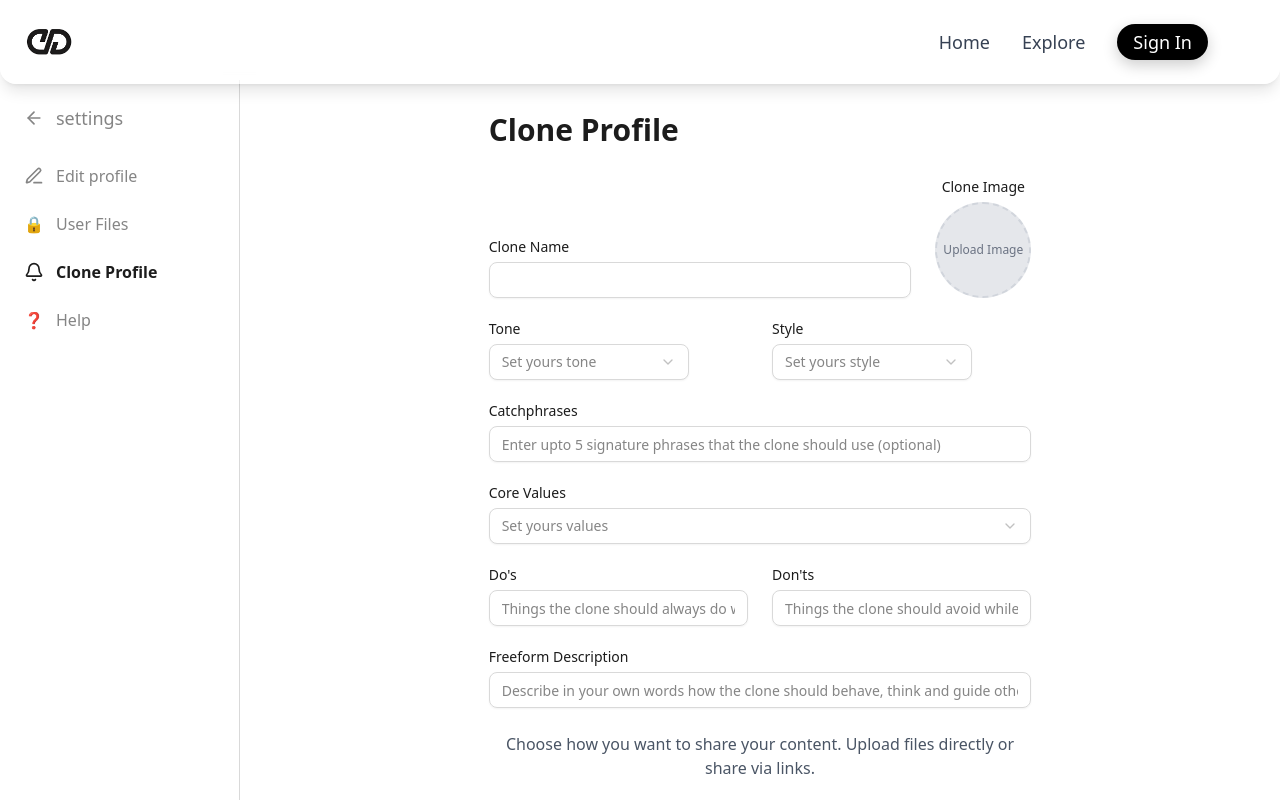
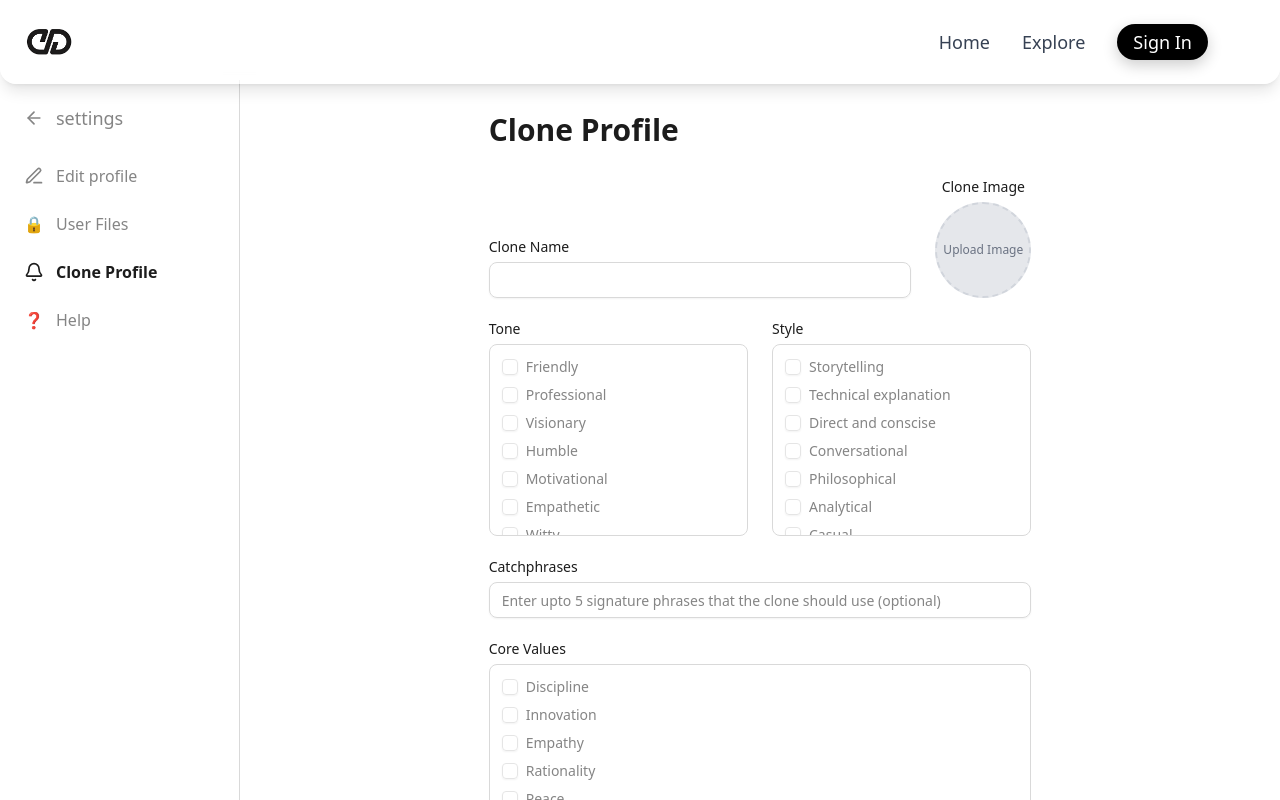
Before and after one commit to kumar1397/DigiClone-AI, a Next.js app: page /settings in a window 1280 px wide. Both pictures are taken after a click on the element "Clone Profile". Shown: the top 800 px of the page. Built offline with nearby package versions, Linux system fonts and the light colour scheme.

Commit message:
user with clone

```diff
--- a/app/(auth)/login/page.tsx
+++ b/app/(auth)/login/page.tsx
@@ -30,12 +30,9 @@ export default function LoginPage() {
       });
 
       const data = await response.json();
-      console.log("Login response data:", data);
 
       if (response.ok) {
         const { user, token } = data;
-        console.log("User object from login:", user);
-        console.log("User ID to be stored:", user?._id);
         localStorage.setItem("user", JSON.stringify(user));
         localStorage.setItem("userId", user._id); // ✅ so it's easy to use
         localStorage.setItem("token", token);
--- a/app/(root)/settings/page.tsx
+++ b/app/(root)/settings/page.tsx
@@ -1,24 +1,44 @@
 "use client"
 import { ArrowLeft, Bell} from "lucide-react"
 import { PenLine } from 'lucide-react';
-import { useState } from 'react';
+import { useState, useEffect } from 'react';
 import Profile from "@/components/profile"
 // import UploadOptions from "@/components/upload"
 import UserFiles from "@/components/display";
 import CloneProfileForm from "@/components/clone";
+
 export default function Settings() {
   const [activeSection, setActiveSection] = useState('profile');
+  const [userId, setUserId] = useState<string | null>(null);
+
+  useEffect(() => {
+    // Fetch user ID from localStorage
+    const storedUserId = localStorage.getItem('userId');
+    console.log("Stored user ID:", storedUserId);
+    console.log("Stored user ID type:", typeof storedUserId);
+    if (storedUserId) {
+      setUserId(storedUserId);
+      console.log("Setting userId to:", storedUserId);
+    } else {
+      console.log("No userId found in localStorage");
+    }
+  }, []);
+
+  // Add effect to log userId changes
+  useEffect(() => {
+    console.log("Settings page userId changed to:", userId);
+  }, [userId]);
 
   const renderContent = () => {
     switch (activeSection) {
       case 'profile':
-        return <Profile />;
+        return <Profile userId={userId} />;
       case 'clone':
         return <CloneProfileForm />;
       case 'files':
         return <UserFiles />;
       default:
-        return <Profile />;
+        return <Profile userId={userId} />;
     }
   };
 
@@ -80,7 +100,7 @@ export default function Settings() {
       </div>
 
       {/* Main Content */}
-      <div className="flex-1 flex justify-center items-center">
+      <div className="flex-1 flex justify-center">
         <div className="w-7/12">
           {renderContent()}
         </div>
--- a/components/clone.tsx
+++ b/components/clone.tsx
@@ -1,14 +1,8 @@
 import { Input } from "@/components/ui/input";
 import { Label } from "@/components/ui/label";
-import {
-  DropdownMenu,
-  DropdownMenuContent,
-  DropdownMenuItem,
-  DropdownMenuTrigger,
-} from "@/components/ui/dropdown-menu";
+import { Checkbox } from "@/components/ui/checkbox";
 import { useRef } from "react";
 import Image from "next/image";
-import { ChevronDown } from "lucide-react";
 import { useState, useCallback } from "react";
 import { Button } from "@/components/ui/button";
 import {
@@ -32,9 +26,9 @@ interface UploadedFile {
 export default function CloneProfileForm() {
   const [cloneImage, setCloneImage] = useState<File | null>(null);
   const [cloneImagePreview, setCloneImagePreview] = useState<string | null>(null);
-  const [selectedTone, setSelectedTone] = useState("Set yours tone");
-  const [selectedStyle, setSelectedStyle] = useState("Set yours style");
-  const [selectedValues, setSelectedValues] = useState("Set yours values");
+  const [selectedTones, setSelectedTones] = useState<string[]>([]);
+  const [selectedStyles, setSelectedStyles] = useState<string[]>([]);
+  const [selectedValues, setSelectedValues] = useState<string[]>([]);
 
   // Form data state
   const [formData, setFormData] = useState({
@@ -57,6 +51,31 @@ export default function CloneProfileForm() {
       ...prev,
       [field]: value
     }));
+  };
+
+  // Handle checkbox selections
+  const handleToneChange = (tone: string, checked: boolean) => {
+    if (checked) {
+      setSelectedTones(prev => [...prev, tone]);
+    } else {
+      setSelectedTones(prev => prev.filter(t => t !== tone));
+    }
+  };
+
+  const handleStyleChange = (style: string, checked: boolean) => {
+    if (checked) {
+      setSelectedStyles(prev => [...prev, style]);
+    } else {
+      setSelectedStyles(prev => prev.filter(s => s !== style));
+    }
+  };
+
+  const handleValuesChange = (value: string, checked: boolean) => {
+    if (checked) {
+      setSelectedValues(prev => [...prev, value]);
+    } else {
+      setSelectedValues(prev => prev.filter(v => v !== value));
+    }
   };
 
   // Reset form data
@@ -122,13 +141,15 @@ export default function CloneProfileForm() {
       const submitFormData = new FormData();
       const { cloneName, catchphrases, dos, donts, description } = formData;
       const token = localStorage.getItem("token");
+      const userId = localStorage.getItem("userId");
       const validLinks = links.filter((link) => link.value.trim() !== "");
 
       const hasRequiredData = cloneName &&
-        selectedTone !== "Set yours tone" &&
-        selectedStyle !== "Set yours style" &&
-        selectedValues !== "Set yours values" &&
-        token;
+        selectedTones.length > 0 &&
+        selectedStyles.length > 0 &&
+        selectedValues.length > 0 &&
+        token &&
+        userId;
 
       if (!hasRequiredData) {
         alert("Please fill in all required fields (Clone Name, Tone, Style, Values)");
@@ -137,15 +158,16 @@ export default function CloneProfileForm() {
 
       // Add form fields to FormData
       submitFormData.append('cloneName', cloneName);
-      submitFormData.append('tone', selectedTone);
-      submitFormData.append('style', selectedStyle);
-      submitFormData.append('values', selectedValues);
+      submitFormData.append('tone', selectedTones.join(', '));
+      submitFormData.append('style', selectedStyles.join(', '));
+      submitFormData.append('values', selectedValues.join(', '));
       submitFormData.append('catchphrases', catchphrases);
       submitFormData.append('dos', dos);
       submitFormData.append('donts', donts);
       submitFormData.append('description', description);
 
-      // Add userId to FormData as well
+      // Add userId to FormData
+      submitFormData.append('userId', userId);
 
       // Add clone image if exists
       if (cloneImage) {
@@ -167,6 +189,17 @@ export default function CloneProfileForm() {
       }
 
       const url = `${process.env.NEXT_PUBLIC_DATA_BACKEND_URL}/clone/create`;
+
+      // Debug logging to see what's being sent
+      console.log('Selected Tones:', selectedTones);
+      console.log('Selected Styles:', selectedStyles);
+      console.log('Selected Values:', selectedValues);
+      console.log('Form Data:', formData);
+
+      // Log FormData contents
+      // for (let [key, value] of submitFormData.entries()) {
+      //   console.log(`${key}:`, value);
+      // }
 
       if (!process.env.NEXT_PUBLIC_DATA_BACKEND_URL) {
         alert("Backend URL not configured. Please check your environment variables.");
@@ -323,27 +356,23 @@ export default function CloneProfileForm() {
               >
                 Tone
               </Label>
-              <DropdownMenu>
-                <DropdownMenuTrigger asChild>
-                  <Button
-                    variant="outline"
-                    className="w-[200px] justify-between border-[#d9d9d9] text-[#858585]"
-                  >
-                    {selectedTone}
-                    <ChevronDown className="h-4 w-4 opacity-50" />
-                  </Button>
-                </DropdownMenuTrigger>
-                <DropdownMenuContent className="w-[200px]">
-                  {toneOptions.map((tone) => (
-                    <DropdownMenuItem
-                      key={tone}
-                      onClick={() => setSelectedTone(tone)}
+              <div className="grid grid-cols-1 gap-2 max-h-48 overflow-y-auto border border-[#d9d9d9] rounded-md p-3">
+                {toneOptions.map((tone) => (
+                  <div key={tone} className="flex items-center space-x-2">
+                    <Checkbox
+                      id={`tone-${tone}`}
+                      checked={selectedTones.includes(tone)}
+                      onCheckedChange={(checked) => handleToneChange(tone, checked as boolean)}
+                    />
+                    <Label
+                      htmlFor={`tone-${tone}`}
+                      className="text-sm text-[#858585] cursor-pointer"
                     >
                       {tone.charAt(0).toUpperCase() + tone.slice(1)}
-                    </DropdownMenuItem>
-                  ))}
-                </DropdownMenuContent>
-              </DropdownMenu>
+                    </Label>
+                  </div>
+                ))}
+              </div>
             </div>
 
             <div>
@@ -353,27 +382,23 @@ export default function CloneProfileForm() {
               >
                 Style
               </Label>
-              <DropdownMenu>
-                <DropdownMenuTrigger asChild>
-                  <Button
-                    variant="outline"
-                    className="w-[200px] justify-between border-[#d9d9d9] text-[#858585]"
-                  >
-                    {selectedStyle}
-                    <ChevronDown className="h-4 w-4 opacity-50" />
-                  </Button>
-                </DropdownMenuTrigger>
-                <DropdownMenuContent className="w-[200px]">
-                  {styleOptions.map((style) => (
-                    <DropdownMenuItem
-                      key={style}
-                      onClick={() => setSelectedStyle(style)}
+              <div className="grid grid-cols-1 gap-2 max-h-48 overflow-y-auto border border-[#d9d9d9] rounded-md p-3">
+                {styleOptions.map((style) => (
+                  <div key={style} className="flex items-center space-x-2">
+                    <Checkbox
+                      id={`style-${style}`}
+                      checked={selectedStyles.includes(style)}
+                      onCheckedChange={(checked) => handleStyleChange(style, checked as boolean)}
+                    />
+                    <Label
+                      htmlFor={`style-${style}`}
+                      className="text-sm text-[#858585] cursor-pointer"
                     >
                       {style.charAt(0).toUpperCase() + style.slice(1)}
-                    </DropdownMenuItem>
-                  ))}
-                </DropdownMenuContent>
-              </DropdownMenu>
+                    </Label>
+                  </div>
+                ))}
+              </div>
             </div>
           </div>
 
@@ -399,27 +424,23 @@ export default function CloneProfileForm() {
             >
               Core Values
             </Label>
-            <DropdownMenu>
-              <DropdownMenuTrigger asChild>
-                <Button
-                  variant="outline"
-                  className="w-full justify-between border-[#d9d9d9] text-[#858585]"
-                >
-                  {selectedValues}
-                  <ChevronDown className="h-4 w-4 opacity-50" />
-                </Button>
-              </DropdownMenuTrigger>
-              <DropdownMenuContent className="w-full">
-                {valuesOptions.map((values) => (
-                  <DropdownMenuItem
-                    key={values}
-                    onClick={() => setSelectedValues(values)}
+            <div className="grid grid-cols-1 gap-2 max-h-48 overflow-y-auto border border-[#d9d9d9] rounded-md p-3">
+              {valuesOptions.map((value) => (
+                <div key={value} className="flex items-center space-x-2">
+                  <Checkbox
+                    id={`value-${value}`}
+                    checked={selectedValues.includes(value)}
+                    onCheckedChange={(checked) => handleValuesChange(value, checked as boolean)}
+                  />
+                  <Label
+                    htmlFor={`value-${value}`}
+                    className="text-sm text-[#858585] cursor-pointer"
                   >
-                    {values}
-                  </DropdownMenuItem>
-                ))}
-              </DropdownMenuContent>
-            </DropdownMenu>
+                    {value.charAt(0).toUpperCase() + value.slice(1)}
+                  </Label>
+                </div>
+              ))}
+            </div>
           </div>
 
           <div className="grid grid-cols-2 gap-6">
```
Also changed, not shown: components/profile.tsx (+109 -9 lines).
